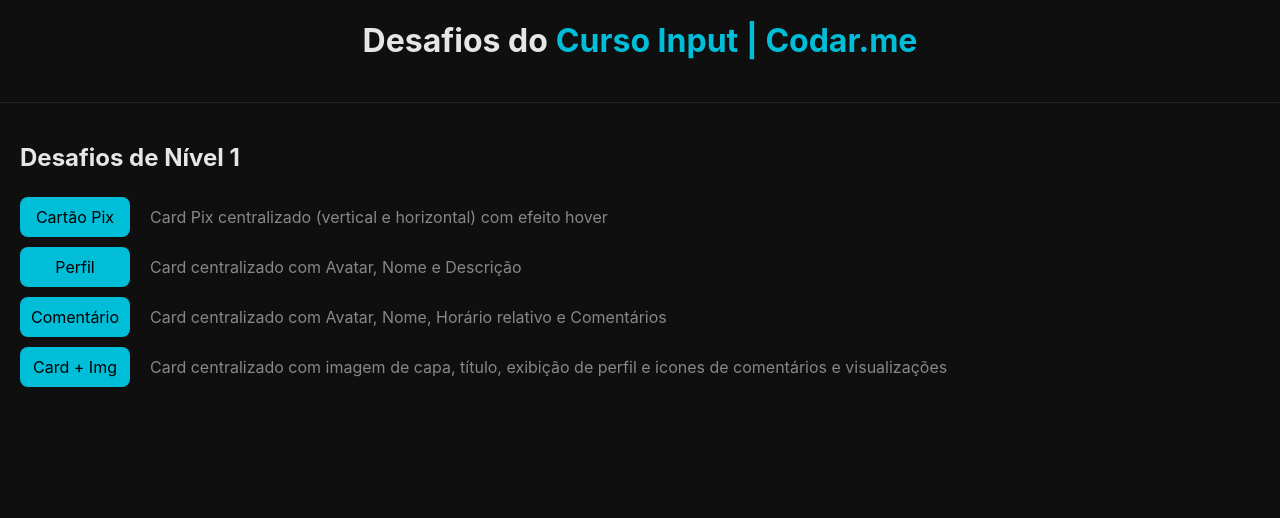
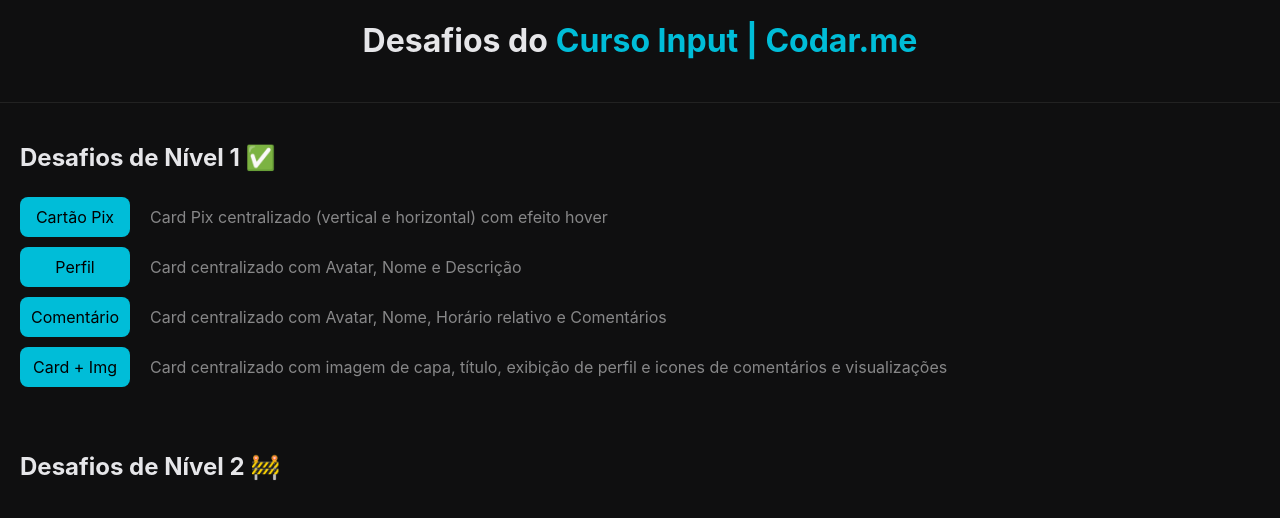
Before and after one commit to eraldosiniciof/input-challenges, a React (Create React App) app: page / in a window 1280 px wide. Shown: the top 518 px of the page. Built offline with nearby package versions, Linux system fonts and the light colour scheme.

Commit message:
chore: level 2 - initial commit

```diff
--- a/src/pages/LevelOne/index.js
+++ b/src/pages/LevelOne/index.js
@@ -11,7 +11,7 @@
 export function LevelOne() {
   return (
     <Container>
-      <Title>Desafios de Nível 1</Title>
+      <Title>Desafios de Nível 1 ✅</Title>
       <Option
         to="/card-pix"
         name="Cartão Pix"
--- /dev/null
+++ b/src/pages/LevelTwo/index.js
@@ -0,0 +1,16 @@
+import React from 'react';
+import styled from 'styled-components';
+
+const Container = styled('div')`
+  padding: 20px;
+`;
+
+const Title = styled('h2')``;
+
+export function LevelTwo() {
+  return (
+    <Container>
+      <Title>Desafios de Nível 2 🚧</Title>
+    </Container>
+  );
+}
--- a/src/pages/Main/index.js
+++ b/src/pages/Main/index.js
@@ -1,6 +1,7 @@
 import React from 'react';
 import styled from 'styled-components';
 import { LevelOne } from '~/pages/LevelOne';
+import { LevelTwo } from '~/pages/LevelTwo';
 
 const Container = styled('div')`
   display: flex;
@@ -48,6 +49,7 @@
       </Box>
 
       <LevelOne />
+      <LevelTwo />
     </Container>
   );
 }
```
